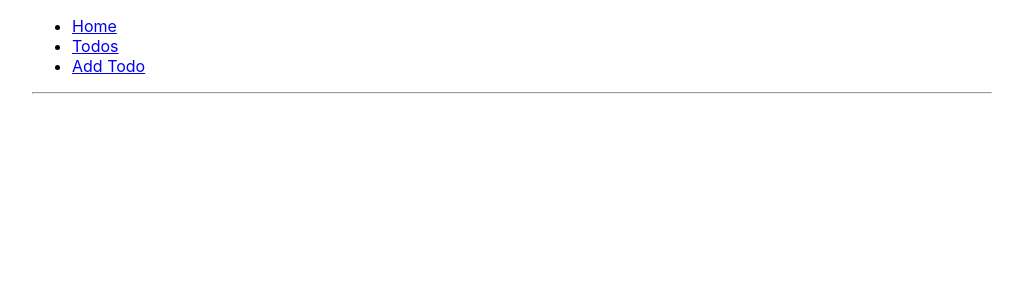
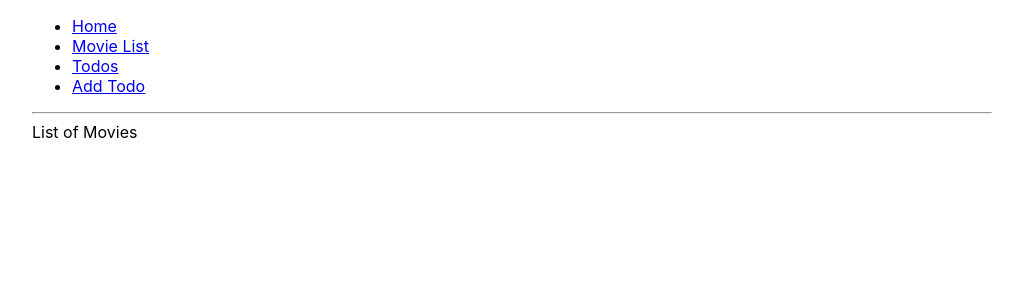
Before and after one commit to birksy89/Redux-Todo-List, a React (Create React App) app: page /movies in a window 1280 px wide. Shown: the top 300 px of the page, without its empty margins (128-1151 px from the left). Built offline with nearby package versions, Linux system fonts and the light colour scheme; no server answers.

Commit message:
Setting up component for Movie List

```diff
--- a/src/App.js
+++ b/src/App.js
@@ -10,6 +10,8 @@ import TodoList from "./components/TodoList";
 import AddTodo from "./components/AddTodo";
 // Counter
 import Counter from "./components/Counter";
+//  Movies
+import MovieList from "./components/MovieList";
 
 //  Reducer(s)
 import rootReducer from "./reducers";
@@ -37,6 +39,9 @@ function App() {
               <Link to="/">Home</Link>
             </li>
             <li>
+              <Link to="/movies">Movie List</Link>
+            </li>
+            <li>
               <Link to="/todo">Todos</Link>
             </li>
             <li>
@@ -47,6 +52,7 @@ function App() {
           <hr />
 
           <Route exact path="/" component={Counter} />
+          <Route path="/movies" component={MovieList} />
           <Route path="/todo" component={TodoList} />
           <Route path="/add" component={AddTodo} />
         </div>
--- /dev/null
+++ b/src/components/MovieList.js
@@ -0,0 +1,11 @@
+import React, { Component } from 'react'
+
+export default class MovieList extends Component {
+    render() {
+        return (
+            <div>
+                List of Movies
+            </div>
+        )
+    }
+}
```
